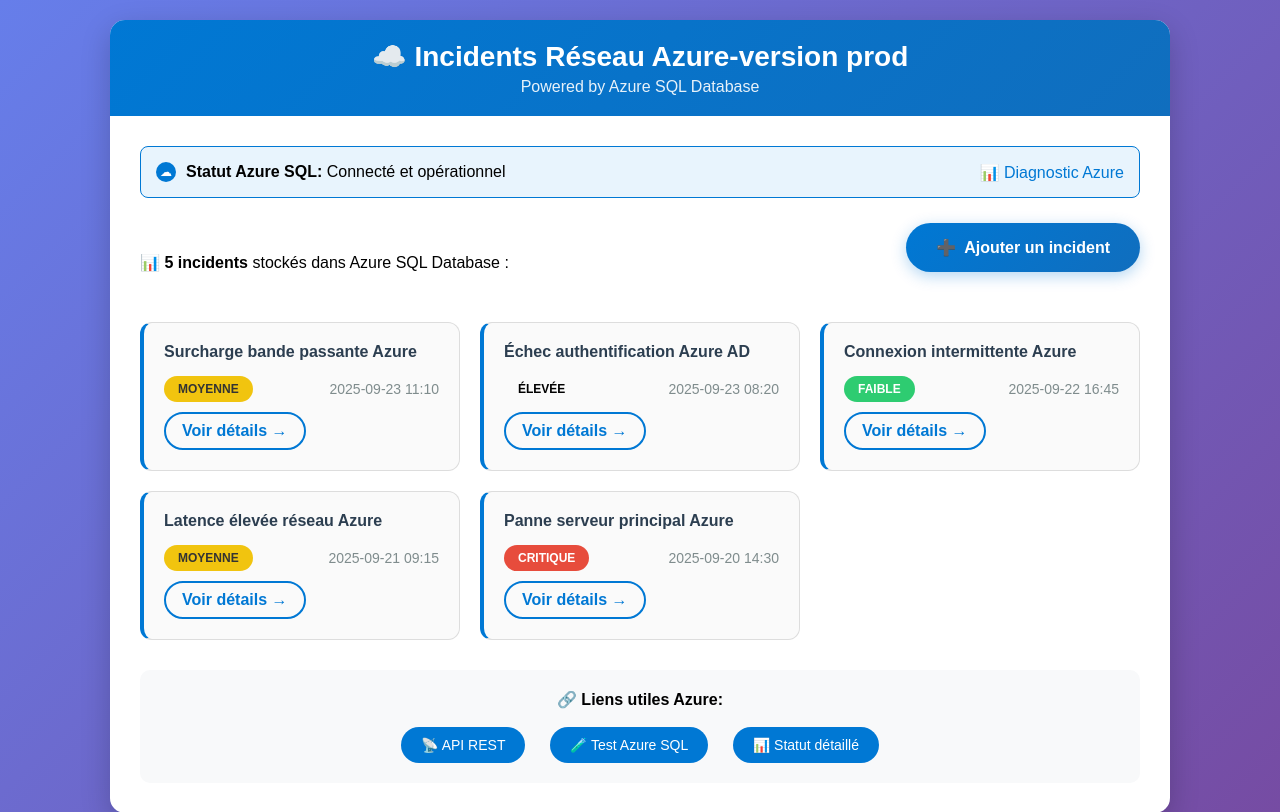
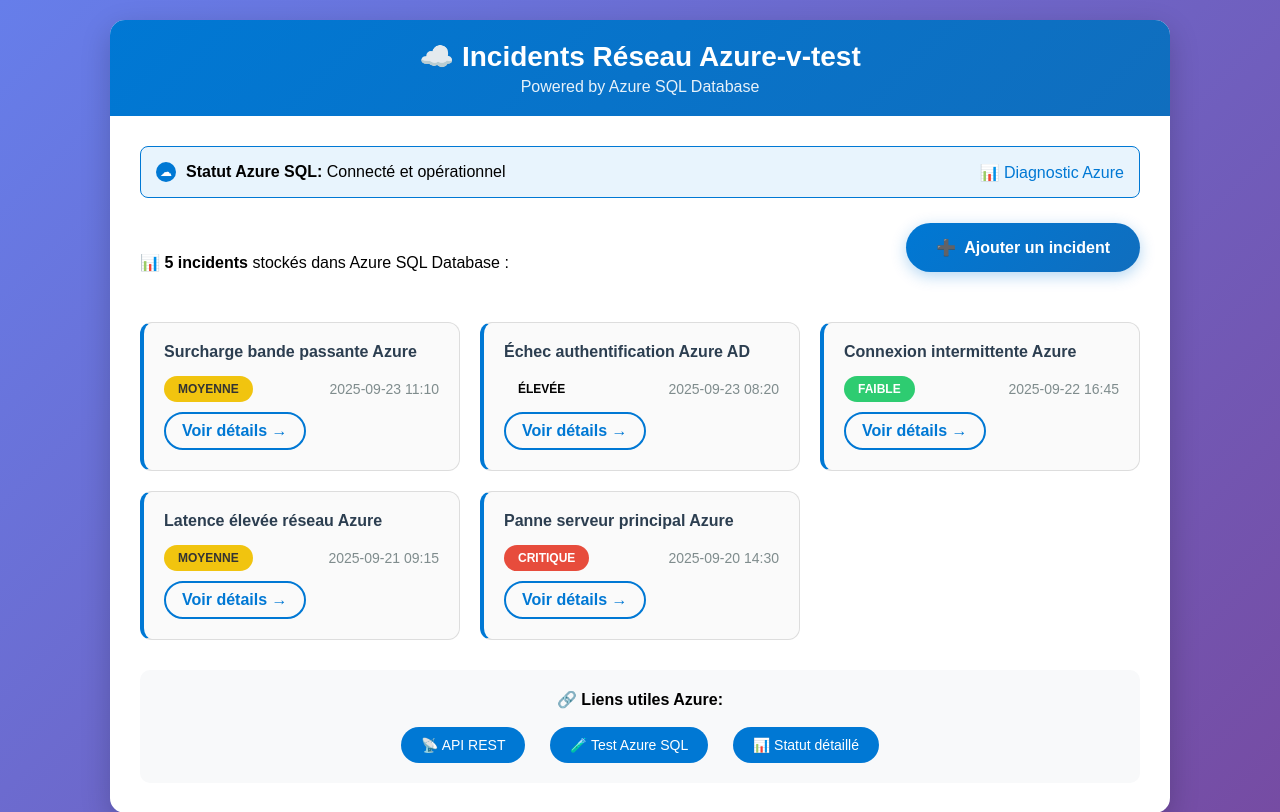
Before and after one commit to azure-user-stack/az204webapp, a Flask app: page / in a window 1280 px wide. Shown: the top 812 px of the page. Run offline with Flask 3, Linux system fonts and the light colour scheme.

Commit message:
Development: Update incidents.html template with latest changes

```diff
--- a/templates/incidents.html
+++ b/templates/incidents.html
@@ -209,7 +209,7 @@
 <body>
     <div class="container">
         <div class="azure-header">
-            <h1>☁️ Incidents Réseau Azure-version prod</h1>
+            <h1>☁️ Incidents Réseau Azure-v-test</h1>
             <div class="subtitle">Powered by Azure SQL Database</div>
         </div>
 
```
